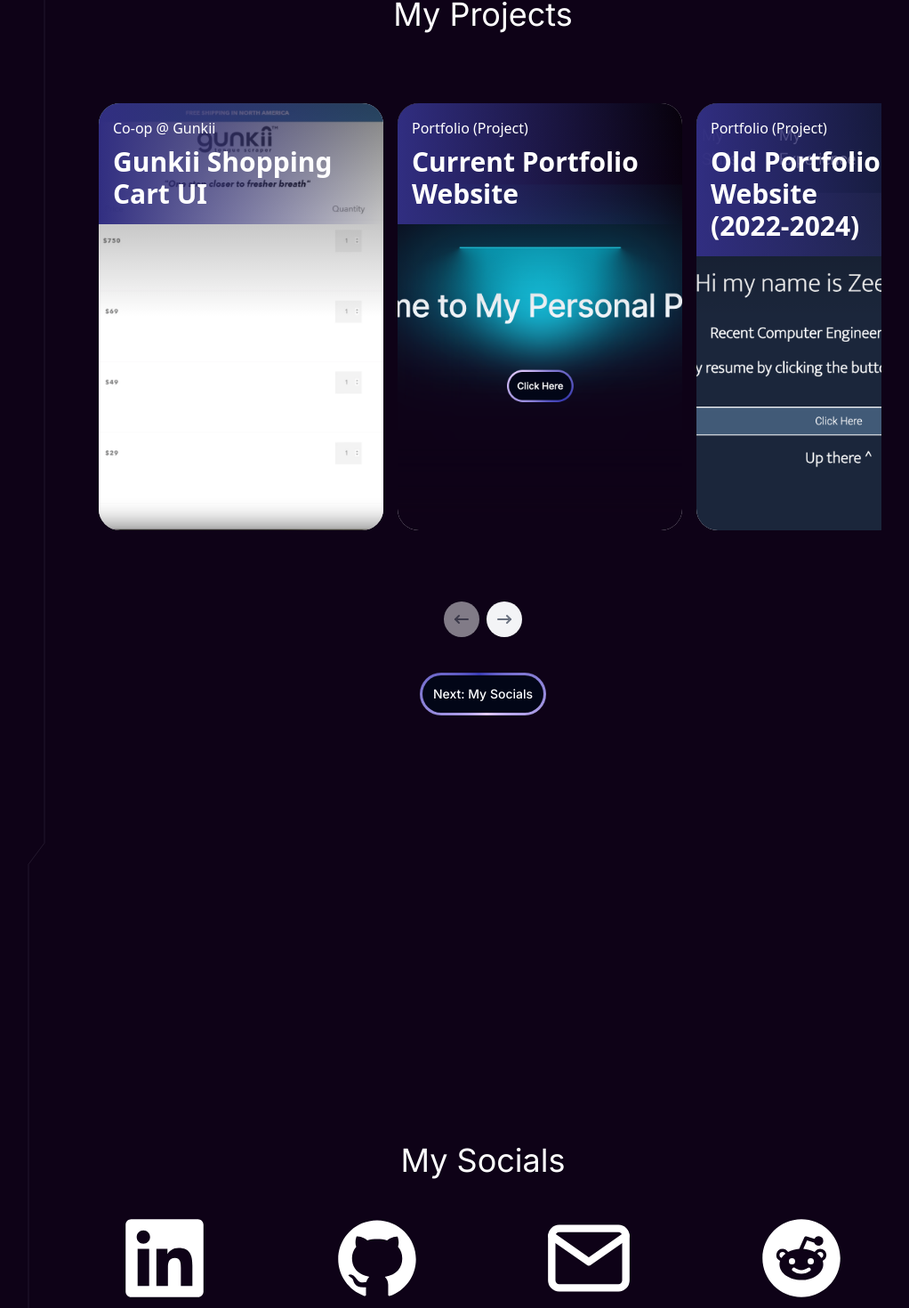
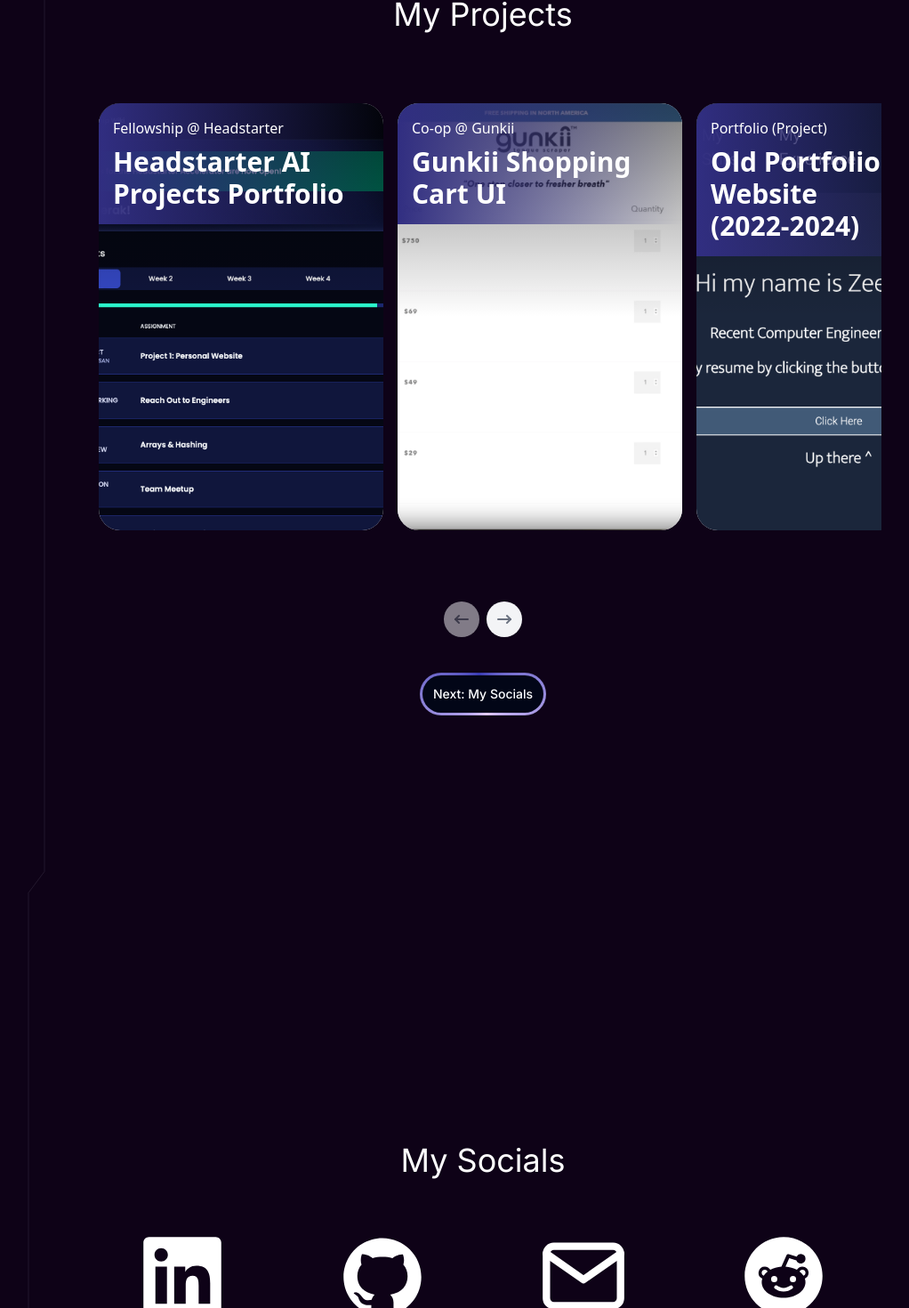
Before and after one commit to hahazz4/personal_portfolio_v2, a Next.js app: page / in a window 1280 px wide. Shown: the part 2715-4185 px from the top of the page at 89% size, without its empty margins (101-1123 px from the left). Built offline with nearby package versions, Linux system fonts and the light colour scheme.

Commit message:
some changes with the project section, deleted some redundant, and useless files/lines

```diff
--- a/components/projects.tsx
+++ b/components/projects.tsx
@@ -5,21 +5,21 @@
 
 const data = [
   {
+    src: '/images/headstarter_img.png',
+    title: 'Headstarter AI Projects Portfolio',
+    description: 'Headstarter Portfolio with 4+ Project Submissions',
+    category: 'Fellowship @ Headstarter',
+    content: `Built 4+ applications with AI using Next js, Tailwind CSS, Material UI, Node.js, TypeScript, JavaScript.
+    Incorporated LLM integration with methods like RAG, APIs like Gemini, OpenAI API, and much more...`,
+    website: 'https://app.theheadstarter.com/profile/zeerakasim'
+  },
+  {
     src: '/images/gunkii_sc.png',
     title: 'Gunkii Shopping Cart UI',
     description: 'A Shopping Cart UI',
     category: 'Co-op @ Gunkii',
     content: 'This work was one of the tickets I worked on when working at Gunkii.',
     videoURL: "/gunkii_shopping_cart_demo.mp4",
-  },
-  {
-    src: '/images/current_portfolio.png',
-    title: 'Current Portfolio Website',
-    description: 'My current personal portfolio',
-    category: 'Portfolio (Project)',
-    content: 'Made using Typescript, Next JS, React, Tailwind CSS, and Aceternity UI. Displays projects, resume, socials.',
-    repository: 'https://github.com/hahazz4/personal_portfolio_v2',
-    website: 'https://zeerakasim.ca/'
   },
   {
     src: '/images/old_portfolio.png',
@@ -57,42 +57,43 @@
     repository: 'https://github.com/hahazz4/qhdt_sensors',
     videoURL: "/qhdt_year1project_demo.mp4",
   },
-  {
-    src: '/images/WeatherAppPic.png',
-    title: 'Weather App',
-    description: `A React Weather App`,
-    category: 'Project',
-    content: 'A React.js app that allows you to search a country or city, display its temperature and weather condition using the OpenWeatherMap API.',
-    repository: 'https://github.com/hahazz4/WeatherApp',
-    videoURL: "/weather_app_demo.mp4",
-  },
-  {
-    src: '/images/FibonacciTermAlgoApp.png',
-    title: 'Fibonacci Term App',
-    description: `A Netbeans Java Fibonacci Term App`,
-    category: 'Project',
-    content: 'Programmed using Java. Finds the number when given the position of the term for Fibonacci algorithm.',
-    repository: 'https://github.com/hahazz4/fibonacci_term_gui',
-    videoURL: "/fibonacci_term_finder_demo.mp4",
-  },
-  {
-    src: '/images/Todo List App.png',
-    title: 'Todo List App',
-    description: `A simple HTML,CSS,JS Todo List App`,
-    category: 'Project',
-    content: 'A simple todo list web app made with, HTML, CSS, Bootstrap and powered by JavaScript console.',
-    repository: 'https://github.com/hahazz4/Todo-List',
-    website: 'https://hahazz4.github.io/Todo-List/'
-  },
-  {
-    src: '/images/experimenting portfolio mockup 2021.png',
-    title: 'Portfolio Mockup (2021)',
-    description: `A Portfolio Mockup (2021)`,
-    category: 'Project',
-    content: 'A portfolio prototype I had programmed as a beginner using HTML and CSS.',
-    repository: 'https://github.com/hahazz4/Best_Website_I_Created',
-    website: 'https://hahazz4.github.io/Best_Website_I_Created/'
-  },
+  // Old Projects
+  // {
+  //   src: '/images/WeatherAppPic.png',
+  //   title: 'Weather App',
+  //   description: `A React Weather App`,
+  //   category: 'Project',
+  //   content: 'A React.js app that allows you to search a country or city, display its temperature and weather condition using the OpenWeatherMap API.',
+  //   repository: 'https://github.com/hahazz4/WeatherApp',
+  //   videoURL: "/weather_app_demo.mp4",
+  // },
+  // {
+  //   src: '/images/FibonacciTermAlgoApp.png',
+  //   title: 'Fibonacci Term App',
+  //   description: `A Netbeans Java Fibonacci Term App`,
+  //   category: 'Project',
+  //   content: 'Programmed using Java. Finds the number when given the position of the term for Fibonacci algorithm.',
+  //   repository: 'https://github.com/hahazz4/fibonacci_term_gui',
+  //   videoURL: "/fibonacci_term_finder_demo.mp4",
+  // },
+  // {
+  //   src: '/images/Todo List App.png',
+  //   title: 'Todo List App',
+  //   description: `A simple HTML,CSS,JS Todo List App`,
+  //   category: 'Project',
+  //   content: 'A simple todo list web app made with, HTML, CSS, Bootstrap and powered by JavaScript console.',
+  //   repository: 'https://github.com/hahazz4/Todo-List',
+  //   website: 'https://hahazz4.github.io/Todo-List/'
+  // },
+  // {
+  //   src: '/images/experimenting portfolio mockup 2021.png',
+  //   title: 'Portfolio Mockup (2021)',
+  //   description: `A Portfolio Mockup (2021)`,
+  //   category: 'Project',
+  //   content: 'A portfolio prototype I had programmed as a beginner using HTML and CSS.',
+  //   repository: 'https://github.com/hahazz4/Best_Website_I_Created',
+  //   website: 'https://hahazz4.github.io/Best_Website_I_Created/'
+  // },
 ];
 
 const cards = data.map((card, index) => (
--- a/components/socials.tsx
+++ b/components/socials.tsx
@@ -11,10 +11,10 @@
         My Socials
       </h1>
       <div id="icons-style" className="flex items-center justify-between ml-10 mr-10 mt-10">
-        <a href="https://www.linkedin.com/in/zeerak-asim" target="_blank"><FaLinkedin id="social-styles" color="white" size={100}/></a>
-        <a href="https://github.com/hahazz4" target="_blank"><AiFillGithub id="social-styles" color="white" size={100}/></a>
-        <a href="mailto:asim.zeerak@gmail.com" target="_blank"><FiMail id="social-styles" color="white" size={100}/></a>
-        <a href="https://www.reddit.com/user/hahazz4/" target="_blank"><AiFillRedditCircle id="social-styles" color="white" size={100}/></a>
+        <a className="hover:bg-sky-600 sm:p-2 md:p-4 lg:p-5 xl:p-5 rounded-xl text-white" href="https://www.linkedin.com/in/zeerak-asim" target="_blank"><FaLinkedin id="social-styles" color="white" size={100}/></a>
+        <a className="hover:bg-purple-600 sm:p-2 md:p-4 lg:p-5 xl:p-5 rounded-xl text-white" href="https://github.com/hahazz4" target="_blank"><AiFillGithub id="social-styles" color="white" size={100}/></a>
+        <a className="hover:bg-green-600 sm:p-2 md:p-4 lg:p-5 xl:p-5 rounded-xl text-white" href="mailto:asim.zeerak@gmail.com" target="_blank"><FiMail id="social-styles" color="white" size={100}/></a>
+        <a className="hover:bg-red-600 sm:p-2 md:p-4 lg:p-5 xl:p-5 rounded-xl text-white" href="https://www.reddit.com/user/hahazz4/" target="_blank"><AiFillRedditCircle id="social-styles" color="white" size={100}/></a>
       </div>
     </div>
   )
```
Also changed, not shown: components/scrollbutton6.tsx (deleted), components/scrollbutton7.tsx (deleted), public/images/headstarter_img.png (added).
